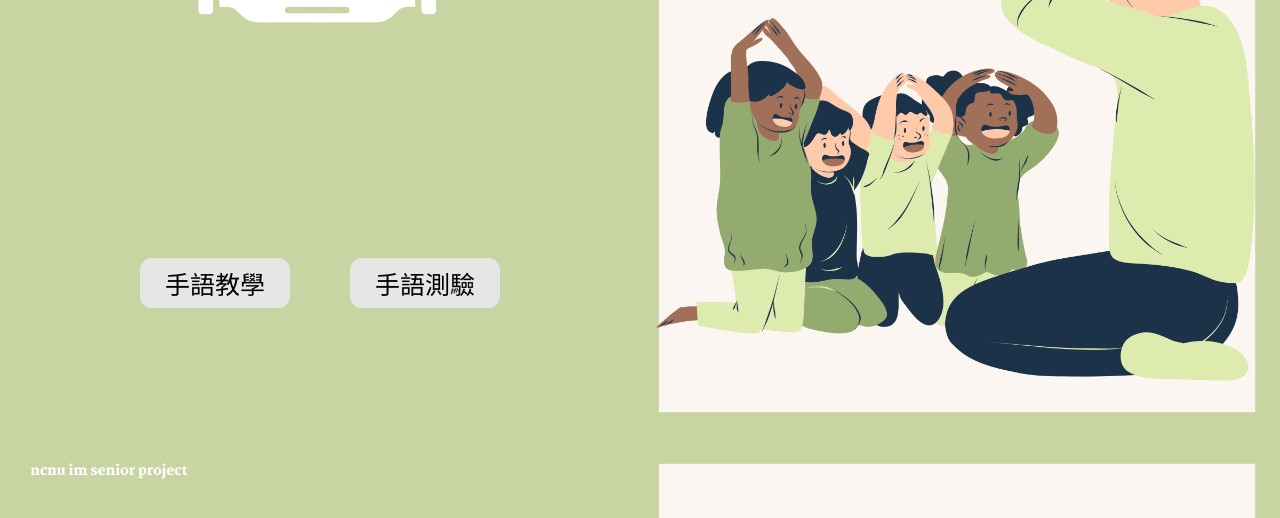
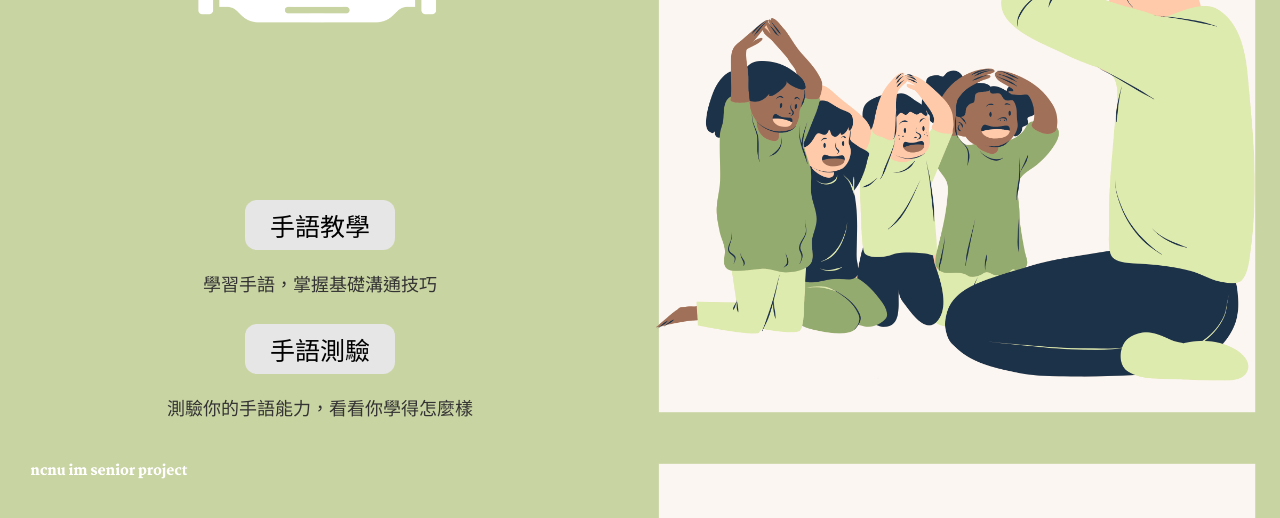
Before and after one commit to ye1206/Sign-Language, a Django app: page /index/ in a window 1280 px wide. Shown: the part 282-800 px from the top of the page. Run offline with Django 4.2, Linux system fonts and the light colour scheme.

Commit message:
update website

```diff
--- a/myWeb/templates/index.html
+++ b/myWeb/templates/index.html
@@ -1,11 +1,8 @@
 <!DOCTYPE html>
 <html lang="zh-Hant-TW" dir="ltr">
 
-</html>
-<html>
-
 <head>
-    <title>網站名稱</title>
+    <title>學手語 零距離</title>
     {% load static %}
     <link rel="icon" href="{% static 'icon.svg' %}">
     <style>
@@ -44,15 +41,26 @@
             /* 為按鈕添加邊距，以避免它們相鄰 */
             border-radius: 12px;
             /* 將按鈕的邊角設為圓角 */
+            font-size: 25px;
         }
 
         .relative {
             position: absolute;
             left: 25%;
-            bottom: 25%;
+            bottom: 10%;
+            /* 將 bottom 調整到較低位置 */
             transform: translateX(-50%);
             display: flex;
+            flex-direction: column;
             justify-content: space-around;
+            align-items: center;
+        }
+
+        .text-below-button {
+            margin-top: 10px;
+            font-size: 18px;
+            color: #333;
+            text-align: center;
         }
 
         img {
@@ -73,9 +81,13 @@
     {% load static %}
 
     <div class="relative">
-        <a href="{% url 'tutorial' %}"><button class="button button2"
-                style="font-size:25px;">手語教學</button></a><!--記得更改連結-->
-        <a href="{% url 'test' %}"><button class="button button3" style="font-size:25px;">手語測驗</button></a><!--記得更改連結-->
+        <!-- 手語教學按鈕及文字 -->
+        <a href="{% url 'tutorial' %}"><button class="button button2">手語教學</button></a>
+        <p class="text-below-button">學習手語，掌握基礎溝通技巧</p>
+
+        <!-- 手語測驗按鈕及文字 -->
+        <a href="{% url 'test' %}"><button class="button button3">手語測驗</button></a>
+        <p class="text-below-button">測驗你的手語能力，看看你學得怎麼樣</p>
     </div>
 
 </body>
--- a/myWeb/templates/login.html
+++ b/myWeb/templates/login.html
@@ -5,7 +5,7 @@
 <html>
 
 <head>
-    <title>網站名稱</title>
+    <title>學手語 零距離</title>
     {% load static %}
     <link rel="icon" href="{% static 'icon.svg' %}">
     <style>
```
Also changed, not shown: myWeb/templates/instruction.html (added).
